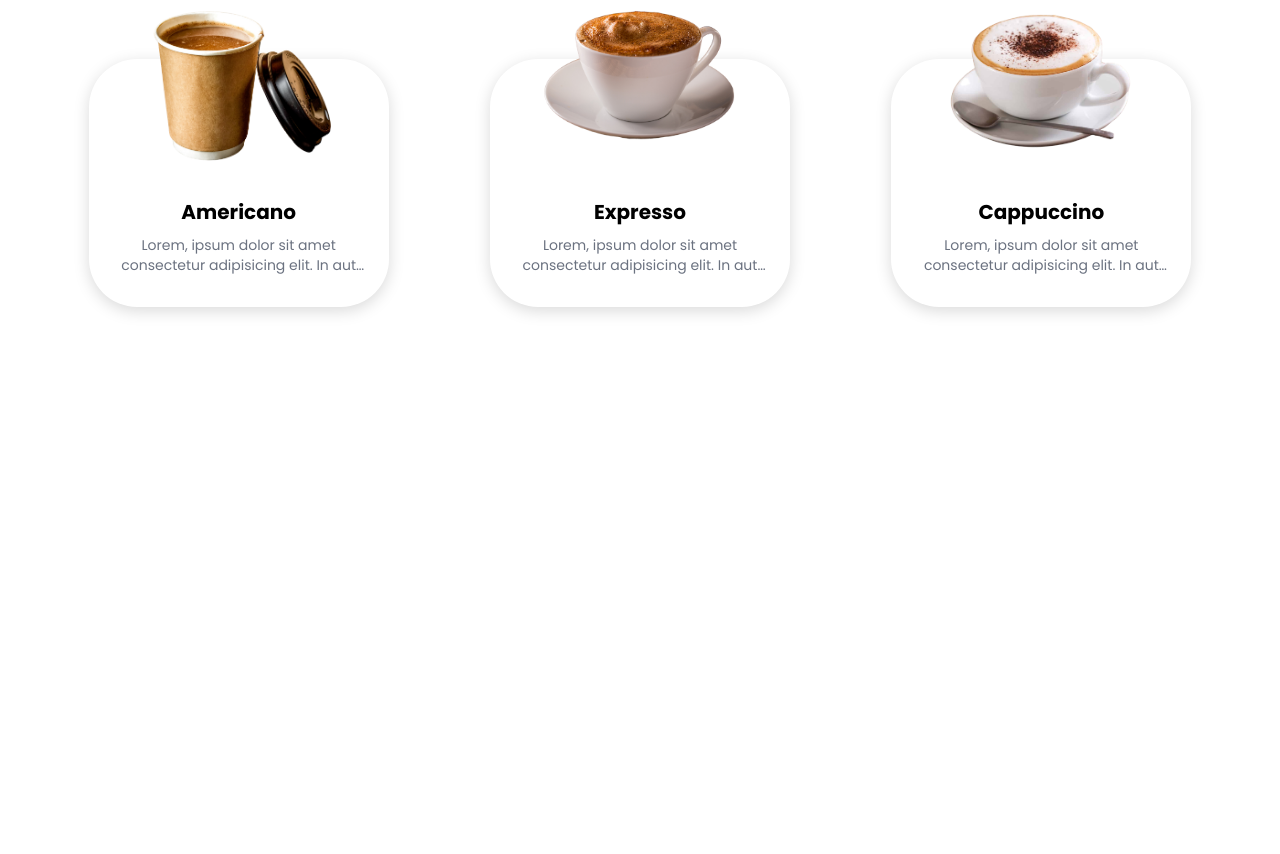
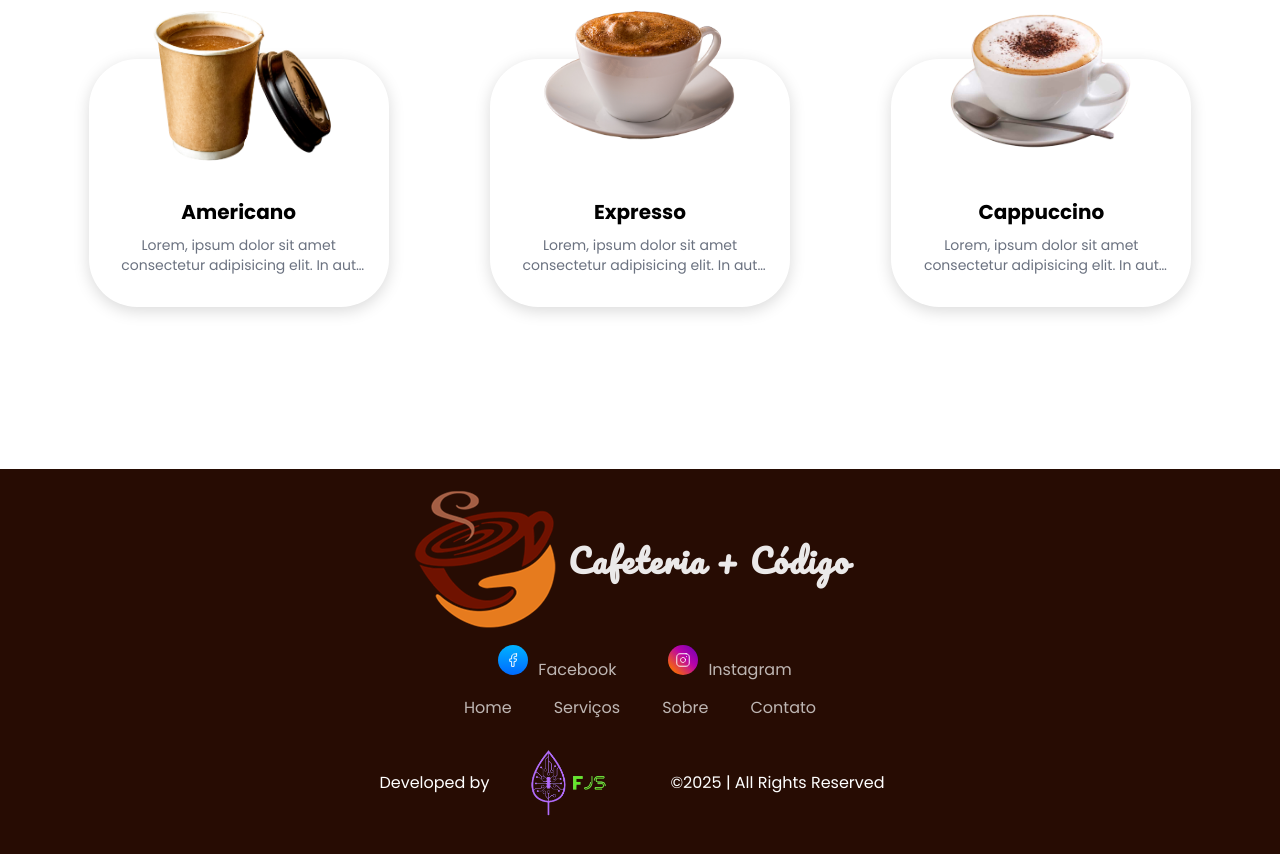
Before and after one commit to FernandoJesuss/cafeteria, a plain HTML site: page index.html in a window 1280 px wide. Shown: the part 808-1662 px from the top of the page. Before the commit the page ends 1277 px from the top, so only its background shows below. Drawn offline with nearby package versions, Linux system fonts and the light colour scheme.

Commit message:
Finishing footer

```diff
--- a/css/styles.css
+++ b/css/styles.css
@@ -1,6 +1,8 @@
 @import url('https://fonts.googleapis.com/css2?family=Poppins:ital,wght@0,100;0,200;0,300;0,400;0,500;0,600;0,700;0,800;0,900;1,100;1,200;1,300;1,400;1,500;1,600;1,700;1,800;1,900&display=swap');
 
 @import url('https://fonts.googleapis.com/css2?family=Pacifico&display=swap');
+
+@import url('https://fonts.googleapis.com/css2?family=Poppins:ital,wght@0,300;0,400;0,500;0,600;0,700;0,800;0,900;1,100&display=swap');
 
 * {
     margin: 0;
@@ -273,15 +275,127 @@ main {
     color: #ffffff;
 }
 
+footer {
+    background-color: #270c03 !important;
+    min-height: 150px;
+    padding: 1rem;
+}
+
+.div-logo-footer {
+    display: flex;
+    justify-content: center;
+    justify-content: center;
+    align-items: center;
+    flex-direction: column;
+}
+
+.p-footer {
+    color: white;
+    margin: 1rem;
+    text-align: center;
+}
+
+.div-icon {
+    display: flex;
+    justify-content: space-between;
+    align-items: center;
+    gap: 2rem;
+}
+
+.social_icon,
+.menu {
+    display: flex;
+    justify-content: center;
+    align-items: center;
+    gap: 2rem;
+    list-style: none;
+    padding: 0;
+
+
+}
+
+.social_icon li,
+.menu li {
+    display: flex;
+
+}
+
+.social_icon a,
+.menu a {
+    display: flex;
+    align-items: center;
+    justify-content: center;
+    text-decoration: none;
+    padding: 5px;
+    color: white;
+
+}
+
+.img-icon {
+    width: 30px;
+    /* Define a largura da imagem */
+    height: 30px;
+    /* Define a altura da imagem */
+    margin: 0 10px;
+    /* Adiciona margem horizontal */
+    transition: transform 0.3s;
+    /* Adiciona uma transição suave */
+}
+
+.img-icon:hover {
+    transform: scale(1.1);
+    /* Aumenta a imagem ao passar o mouse */
+}
+
+
+.menu li a {
+    text-decoration: none;
+    color: #ffffffb3;
+    display: inline-block;
+    line-height: 1.75rem;
+
+}
+
+.menu li a:hover {
+    color: white;
+    transition-duration: 500ms;
+
+}
+
+.social_icon li a {
+    text-decoration: none;
+    color: #ffffffb3;
+    display: inline-block;
+    line-height: 1.75rem;
+
+}
+
+.social_icon li a:hover {
+    color: white;
+    transition-duration: 500ms;
+}
+
+
+.span-logo {
+    display: flex;
+    align-items: center;
+    justify-content: center;
+    text-decoration: none;
+    padding: 2px;
+    color: white;
+
+}
 
 
 
 
+.img-fs {
+    width: 20vh;
+    height: 100%;
+    vertical-align: middle;
+    margin-right: 5px;
 
-
-
-
-
+}
 
 
 
--- a/index.html
+++ b/index.html
@@ -5,12 +5,13 @@
     <meta charset="UTF-8">
     <meta name="viewport" content="width=device-width, initial-scale=1.0">
     <link href="https://unpkg.com/aos@2.3.1/dist/aos.css" rel="stylesheet">
+    <link rel="shortcut icon" href="./img/logo-cafe.png" type="image/x-icon">
     <link rel="stylesheet" href="./css/styles.css">
     <title>Cafeteria</title>
 </head>
 
 <body>
-
+    <!------------------------------------Header------------------------------------------------------------------------------------>
     <header>
         <div class="container-header">
             <div class="div-logo">
@@ -33,7 +34,7 @@
             </div>
         </div>
     </header>
-
+    <!--------------------------------------Main------------------------------------------------------------------------------------>
     <main>
         <div class="container-home" data-aos="fade-up" data-aos-anchor-placement="bottom-bottom">
             <div class="grid">
@@ -53,7 +54,7 @@
 
         </div>
     </main>
-
+    <!--------------------------------Section Card----------------------------------------------------------------------------------->
     <section class="section-services">
         <div class="container-services" data-aos="fade-up" data-aos-delay="100">
             <h1 class="title-section-services">O café feito para você</h1>
@@ -95,36 +96,44 @@
         </div>
     </section>
 
+    <!--------------------------------------Footer------------------------------------------------------------------------------------>
+    <footer>
+        <div class="div-logo div-logo-footer">
+            <a href="#">
+                <img class="div-logo-img" src="./img/logo-cafe.png" alt="logo café">
+                Cafeteria + Código
+            </a>
+        </div>
+        <div>
+            <ul class="social_icon">
+                <li><a href="#"><img class="img-icon" src="./img/Facebook.svg" alt=""><ion-icon
+                            name="logo-facebook">Facebook</ion-icon></a></li>
+                <li><a href="#"><img class="img-icon" src="./img/Instagram.svg" alt=""><ion-icon
+                            name="logo-instagram">Instagram</ion-icon></a></li>
+            </ul>
 
+            <ul class="menu">
+                <li><a href="#">Home</a></li>
+                <li><a href="#">Serviços</a></li>
+                <li><a href="#">Sobre</a></li>
+                <li><a href="#">Contato</a></li>
+            </ul>
+        </div>
+        <div>
+            <span class="span-logo">Developed by <img class="img-fs" src="./img/FS.png" alt="Desenvolvedor">
+                <p class="p-footer">&copy2025 | All Rights Reserved</p>
+            </span>
+        </div>
+        </div>
+    </footer>
 
-
-
-
-
-
-
-
-
-
-
-
-
-
-
-
-
-
-
-
-
-
-    <script scr="./javascript/script.js"></script>
+    <script src="./javascript/script.js"></script>
     <script src="https://unpkg.com/aos@2.3.1/dist/aos.js"></script>
 
-<script>
-      AOS.init({
-        duration:1200,
-    });
+    <script>
+        AOS.init({
+            duration: 1200,
+        });
     </script>
 </body>
 
```
Also changed, not shown: img/FS.png (added), img/Facebook.svg (added), img/Instagram.svg (added).
